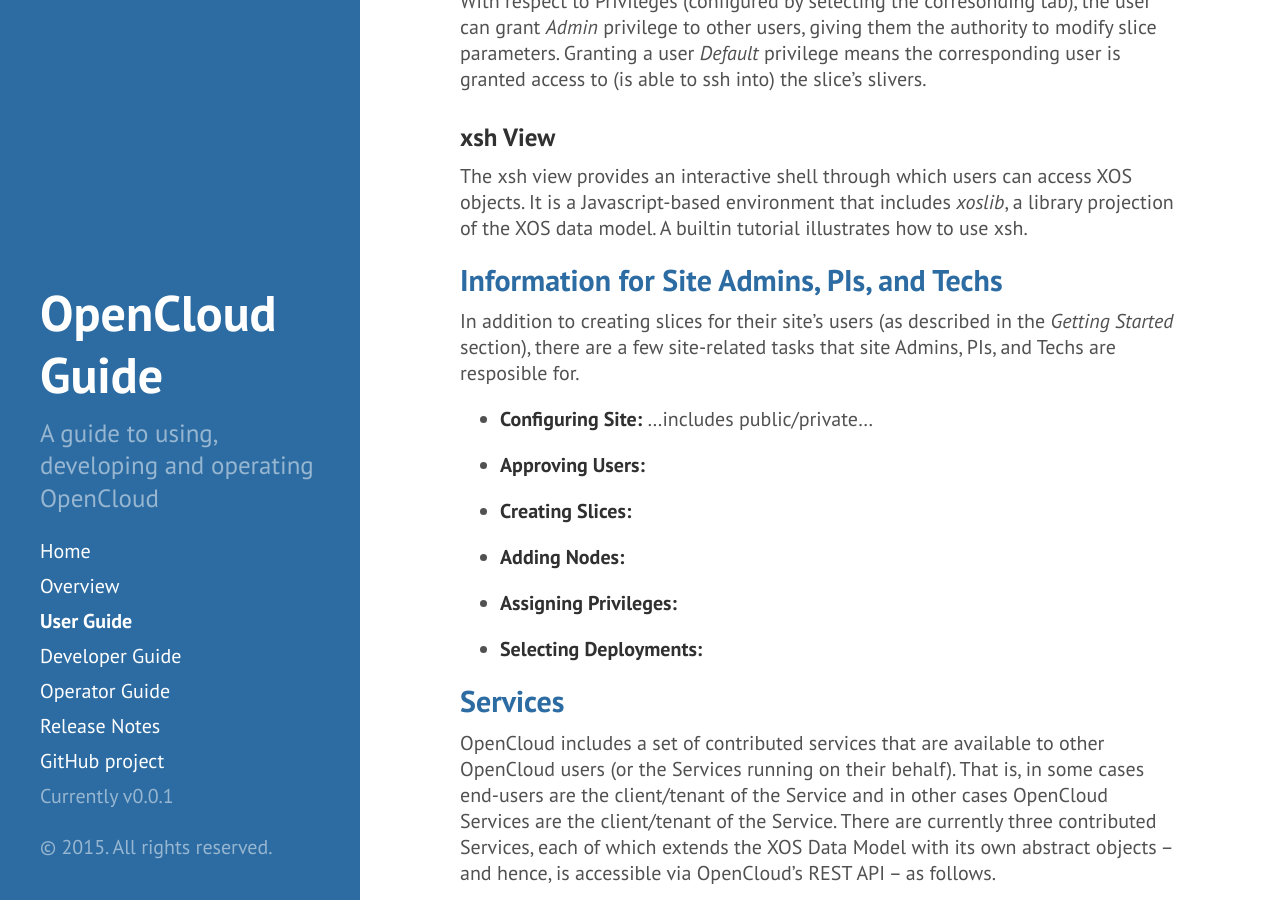
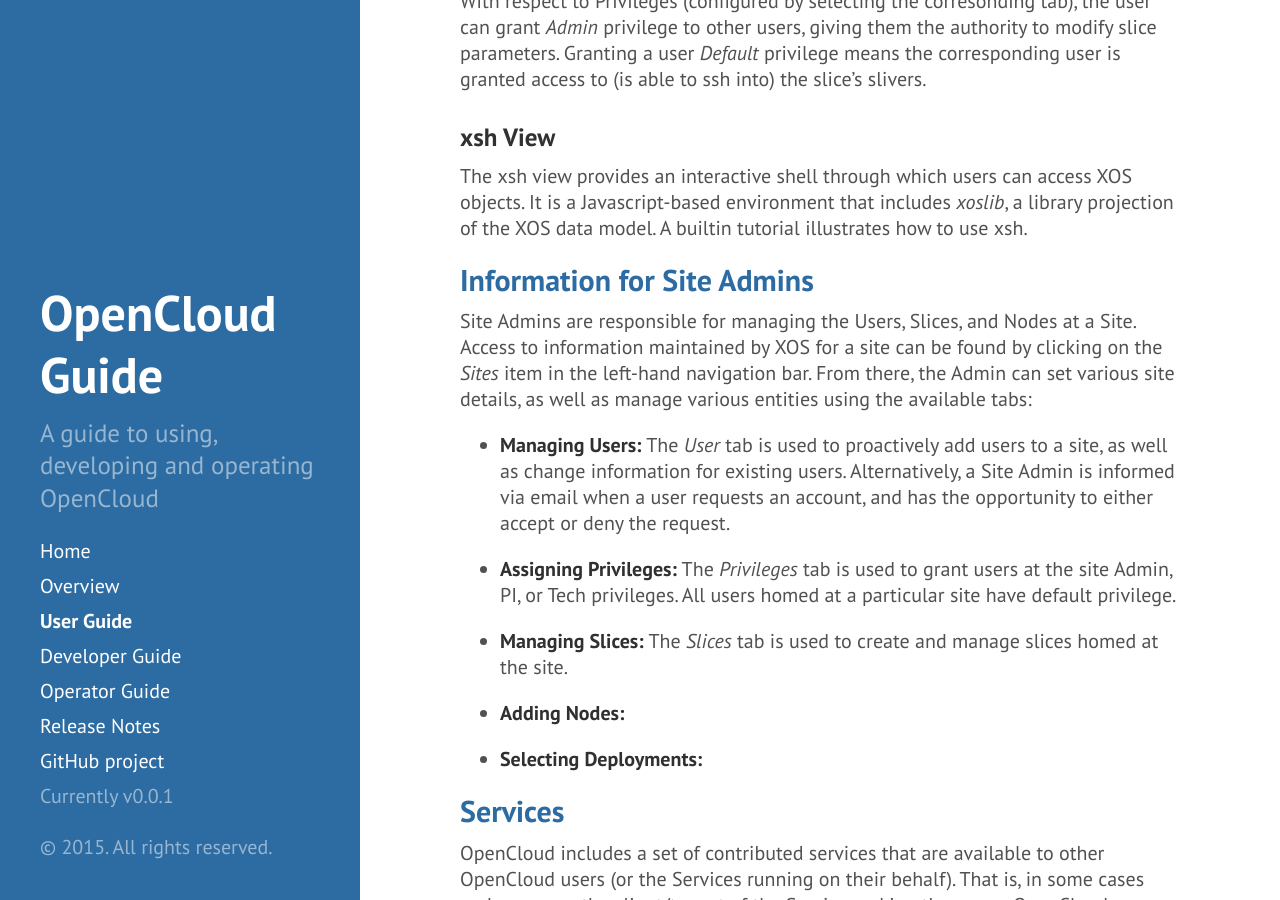
Before and after one commit to open-cloud/open-cloud.github.io.old, a Jekyll site: the page built from 1_user.md, in a window 1280 px wide and 900 px high, scrolled down 2887 px. Built offline with Jekyll 4.4.1, drawn with Linux system fonts in a browser that asks for light colours; Markdown is read by kramdown in place of the engine named in the settings; some of the changed text lies outside the part shown.

```diff
--- a/1_user.md
+++ b/1_user.md
@@ -22,8 +22,8 @@
    your email address, and then paste your public key in the box. Click
    the *Save* button at right.
 
-2. **Ask your Site PI to create a slice.** Instructions for PIs (see
-     **Information for Site Admins, PIs, and Techs** for more information):
+2. **Ask your Site PI to create a slice.** Instructions for PIs (also see
+     **Information for Site Admins**):
    - Click on the *Slices* tab at left, and then the *Add Slice* button on
      the right. In the *Slice Details* tab, choose a name for the slice
      and select your own site from the drop-down. Slice names must be
@@ -143,21 +143,31 @@
 *xoslib*, a library projection of the XOS data model. A builtin
 tutorial illustrates how to use xsh.
 
-##Information for Site Admins, PIs, and Techs
+##Information for Site Admins
 
-In addition to creating slices for their site's users (as described in
-the *Getting Started* section), there are a few site-related tasks that
-site Admins, PIs, and Techs are resposible for.
+Site Admins are responsible for managing the Users, Slices, and Nodes
+at a Site. Access to information maintained by XOS for a site can be
+found by clicking on the *Sites* item in the left-hand navigation
+bar. From there, the Admin can set various site details, as well as
+manage various entities using the available tabs:
 
-* **Configuring Site:** ...includes public/private...
 
-* **Approving Users:**
+* **Managing Users:** The *User* tab is used to proactively add users
+    to a site, as well as change information for existing users.
+    Alternatively, a Site Admin is informed via email when a user
+    requests an account, and has the opportunity to either accept or
+    deny the request.
 
-* **Creating Slices:**
+* **Assigning Privileges:** The *Privileges* tab is used to grant
+  users at the site Admin, PI, or Tech privileges. All users homed at
+  a particular site have default privilege.
+
+* **Managing Slices:** The *Slices* tab is used to create and manage
+  slices homed at the site.
 
 * **Adding Nodes:**
 
-* **Assigning Privileges:**
+
 
 * **Selecting Deployments:**
 
```
